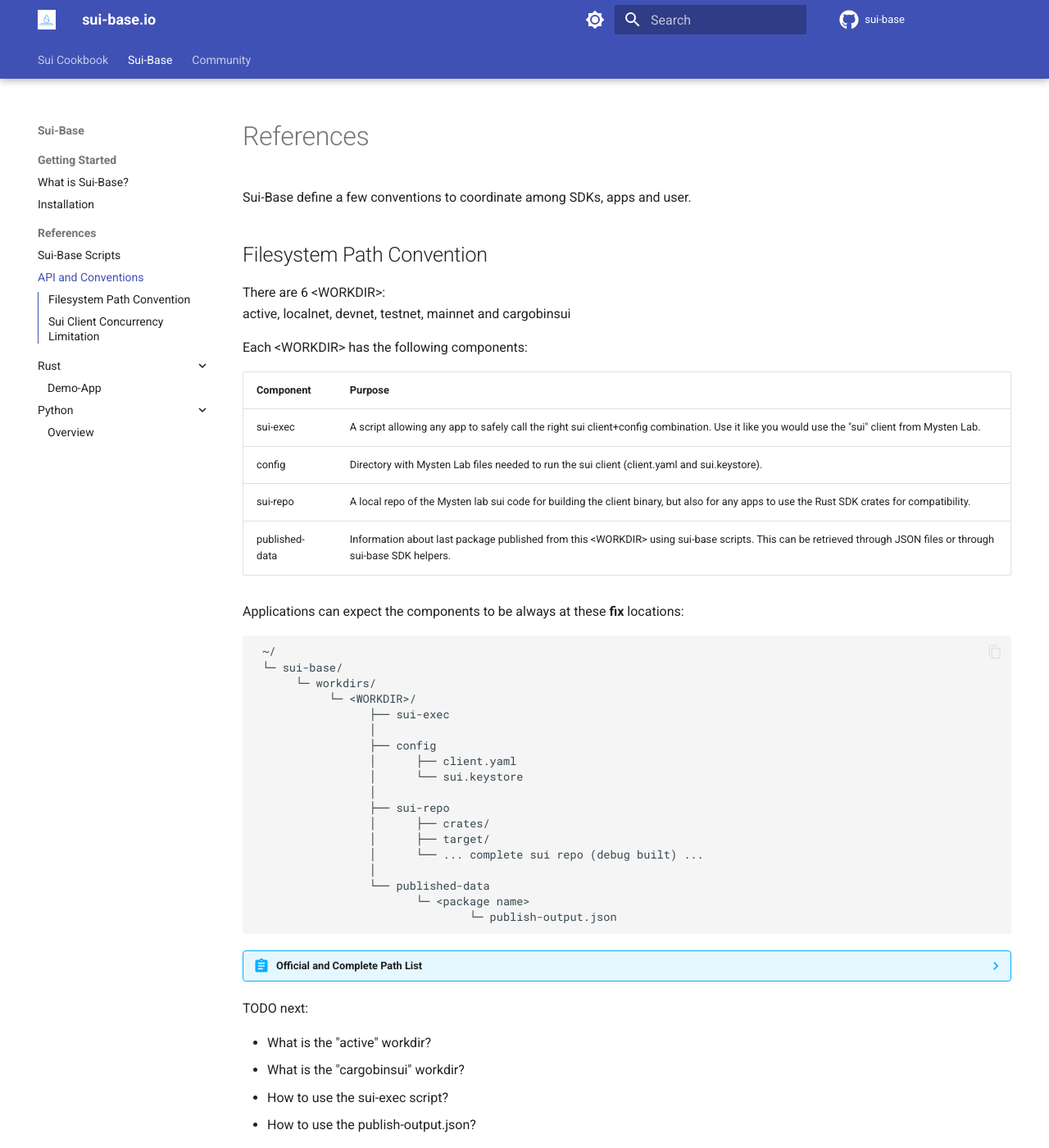
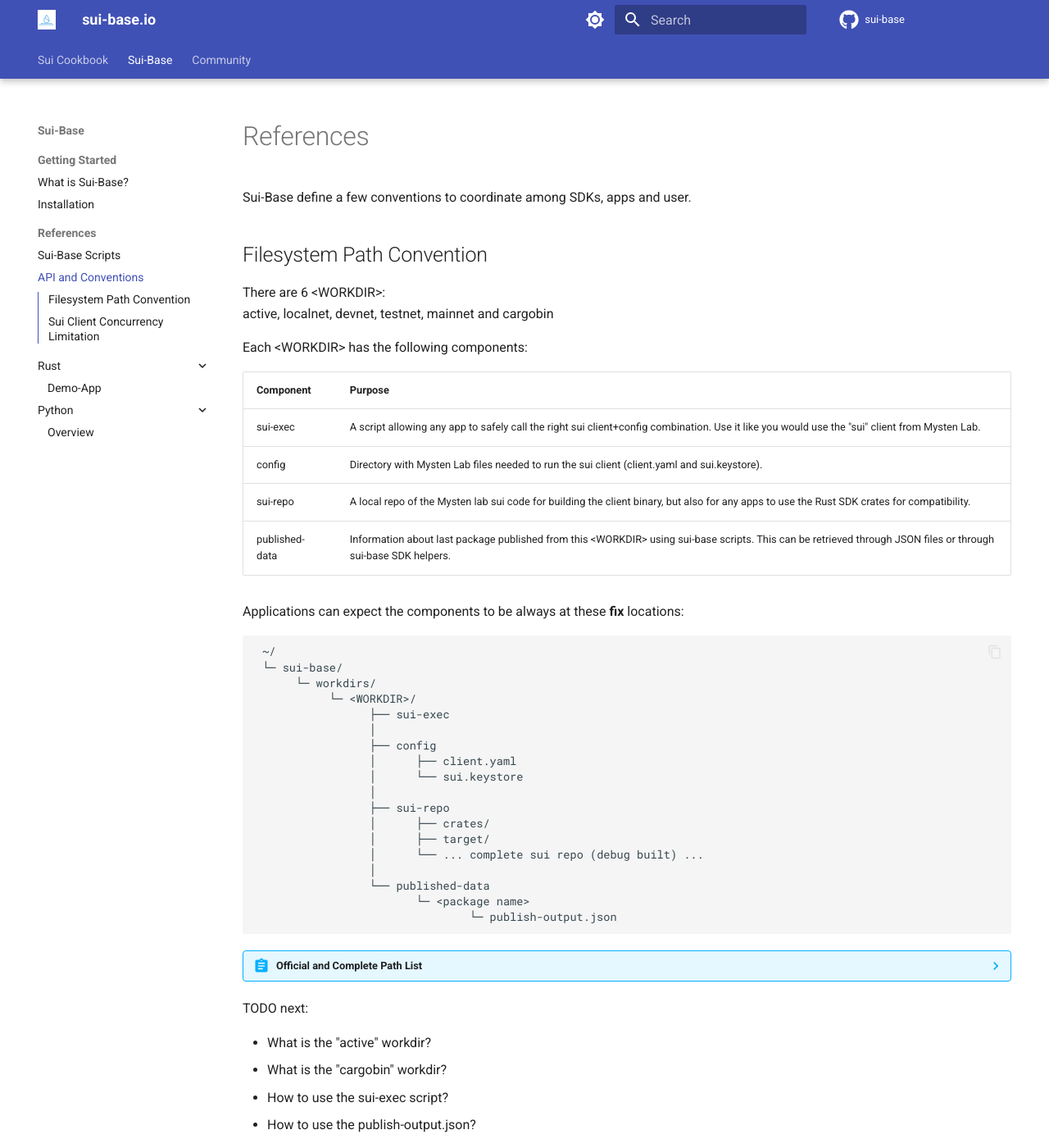
Before and after one commit to lc19997/sui-chain-base, an MkDocs documentation site: the page built from docs/website/references.md, in a window 1280 px wide and 1400 px high. Shown: the whole window at 82% size. Built offline with MkDocs 1.6.1 and Material for MkDocs 9.7.7, drawn with Linux system fonts in a browser that asks for light colours; comment, search, counter and statistics services are not loaded.

Commit message:
(#4) cargobin feature. Created when ~/.cargo/bin/sui detected.

```diff
--- a/docs/website/references.md
+++ b/docs/website/references.md
@@ -8,7 +8,7 @@
 
 ## Filesystem Path Convention
 
-There are 6 <WORKDIR\>:<br> active, localnet, devnet, testnet, mainnet and cargobinsui
+There are 6 <WORKDIR\>:<br> active, localnet, devnet, testnet, mainnet and cargobin
 
 Each <WORKDIR\> has the following components:
 
@@ -51,7 +51,7 @@
 TODO next:
 
 - What is the "active" workdir?
-- What is the "cargobinsui" workdir?
+- What is the "cargobin" workdir?
 - How to use the sui-exec script?
 - How to use the publish-output.json?
 
```
Also changed, not shown: 10 other files.
